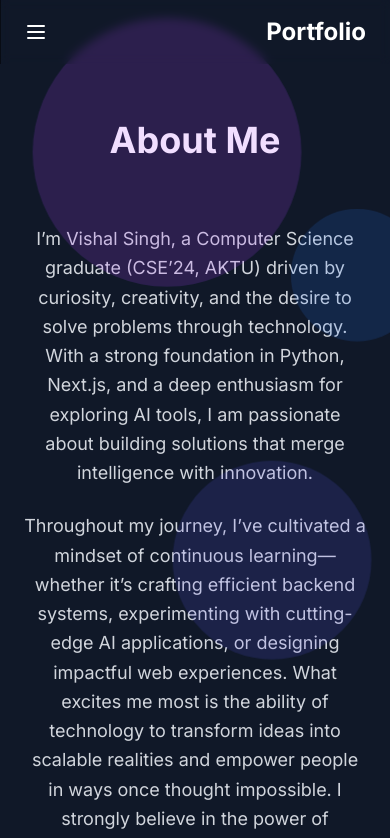
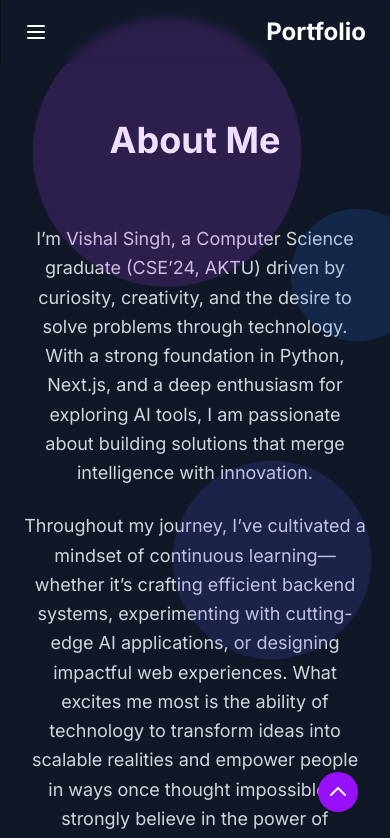
Before and after one commit to Vishusing/Portfolio, a Next.js app: page /about in a window 390 px wide. Shown: the top 838 px of the page. Built offline with nearby package versions, Linux system fonts and the light colour scheme.

Commit message:
Enhance ContactForm button styling and update Footer component with scroll-to-top functionality. Refactor Header to include navigation link. Improve utility functions with client-side checks for Gmail and phone number actions.

```diff
--- a/components/ContactForm.jsx
+++ b/components/ContactForm.jsx
@@ -92,14 +92,15 @@ export default function ContactForm() {
         <button
           type="submit"
           disabled={isSubmitting}
-          className="w-full bg-blue-600 text-white py-2 px-4 rounded-md hover:bg-blue-700 focus:outline-none focus:ring-2 focus:ring-blue-500 disabled:opacity-50 disabled:cursor-not-allowed flex items-center justify-center"
+          className="w-full bg-blue-800 text-white py-2 px-4 rounded-md hover:bg-blue-900 focus:outline-none focus:ring-2 focus:ring-blue-500
+          disabled:opacity-50 cursor-pointer disabled:cursor-not-allowed flex items-center justify-center"
         >
           {isSubmitting ? (
             <>
               <Spinner />
             </>
           ) : (
-            'Send Message'
+            'Send'
           )}
         </button>
       </form>
--- a/components/Footer.jsx
+++ b/components/Footer.jsx
@@ -1,8 +1,45 @@
+'use client'
 import Link from "next/link";
+import { useEffect, useState } from 'react';
 
 export default function Footer() {
+  const [showScroll, setShowScroll] = useState(false);
+
+  useEffect(() => {
+    const handleScroll = () => {
+      const footer = document.getElementById('footer-scroll-anchor');
+      if (!footer) return;
+      const rect = footer.getBoundingClientRect();
+      // Show button if footer is in or near viewport
+      setShowScroll(rect.top < window.innerHeight && rect.bottom > 0);
+    };
+    window.addEventListener('scroll', handleScroll);
+    handleScroll();
+    return () => window.removeEventListener('scroll', handleScroll);
+  }, []);
+
+  const scrollToHero = () => {
+    const hero = document.getElementById('home');
+    if (hero) {
+      hero.scrollIntoView({ behavior: 'smooth' });
+    }
+  };
+
   return (
-      <footer className="py-6 px-1 border-t border-gray-800">
+    <footer id="footer-scroll-anchor" className="py-6 px-1 border-t border-gray-800 relative">
+      {showScroll && (
+        <button
+          onClick={scrollToHero}
+          className="fixed bottom-8 right-8 z-50 bg-purple-600 hover:bg-purple-700
+             text-white p-2 rounded-full shadow-lg
+              cursor-pointer"
+          aria-label="Scroll to top"
+        >
+          <svg className="w-6 h-6" fill="none" stroke="currentColor" strokeWidth="2" viewBox="0 0 24 24">
+            <path strokeLinecap="round" strokeLinejoin="round" d="M5 15l7-7 7 7" />
+          </svg>
+        </button>
+      )}
       <div className="container mx-auto text-center">
         <p className="text-gray-400 mb-4">
           &copy; 2025 Vishal Singh All rights reserved.
--- a/components/Header.jsx
+++ b/components/Header.jsx
@@ -1,4 +1,5 @@
 "use client";
+import Link from 'next/link';
 
 import Navigation from './Navigation'
 
@@ -8,9 +9,12 @@ export default function Header() {
       <div className="container mx-auto px-6 py-4">
         <div className="flex items-center justify-between md:justify-around">
           {/* Portfolio name: left on desktop, right on mobile */}
-          <div className="text-2xl font-bold text-gradient ml-0 md:ml-0 order-2 md:order-1">
+          <Link
+            href="/"
+            className="text-2xl cursor-pointer font-bold text-gradient ml-0 md:ml-0 order-2 md:order-1"
+          >
             Portfolio
-          </div>
+          </Link>
           {/* Navigation: right on desktop, left on mobile */}
           <div className="order-1 md:order-2">
             <Navigation />
--- a/lib/utility_functions.js
+++ b/lib/utility_functions.js
@@ -10,8 +10,13 @@ export function downloadResume() {
 }
 
 export function openGmail() {
+  // This function should only be called from client-side event handlers (e.g., onClick in a Client Component)
+  if (typeof window === 'undefined') {
+    // Optionally, warn if called on the server
+    console.warn('openGmail() called on the server. This should only run on the client.');
+    return;
+  }
   const recipient = process.env.NEXT_PUBLIC_CONTACT_GMAIL || ''; // email from .env, fallback to empty string
-  if (typeof window !== 'undefined') {
   const isMobile = /Android|iPhone|iPad|iPod|Opera Mini|IEMobile|WPDesktop/i.test(window.navigator.userAgent);
   if (isMobile) {
     // Open default mail app
@@ -21,11 +26,15 @@ export function openGmail() {
     window.open(`https://mail.google.com/mail/?view=cm&fs=1&to=${recipient}`, '_blank');
   }
 }
-}
 
 export function mobileNo() {
+  // This function should only be called from client-side event handlers (e.g., onClick in a Client Component)
+  if (typeof window === 'undefined') {
+    // Optionally, warn if called on the server
+    console.warn('mobileNo() called on the server. This should only run on the client.');
+    return;
+  }
   const phoneNumber = process.env.NEXT_PUBLIC_CONTACT_PHONE || '';
-  if (typeof window !== 'undefined') {
   const isMobile = /Android|iPhone|iPad|iPod|Opera Mini|IEMobile|WPDesktop/i.test(window.navigator.userAgent);
   if (isMobile) {
     // Open dialer app with number
@@ -35,4 +44,3 @@ export function mobileNo() {
     alert(`Call me at: ${phoneNumber}`);
   }
 }
-}
```
Lines whose indentation alone changed are shown as unchanged.
